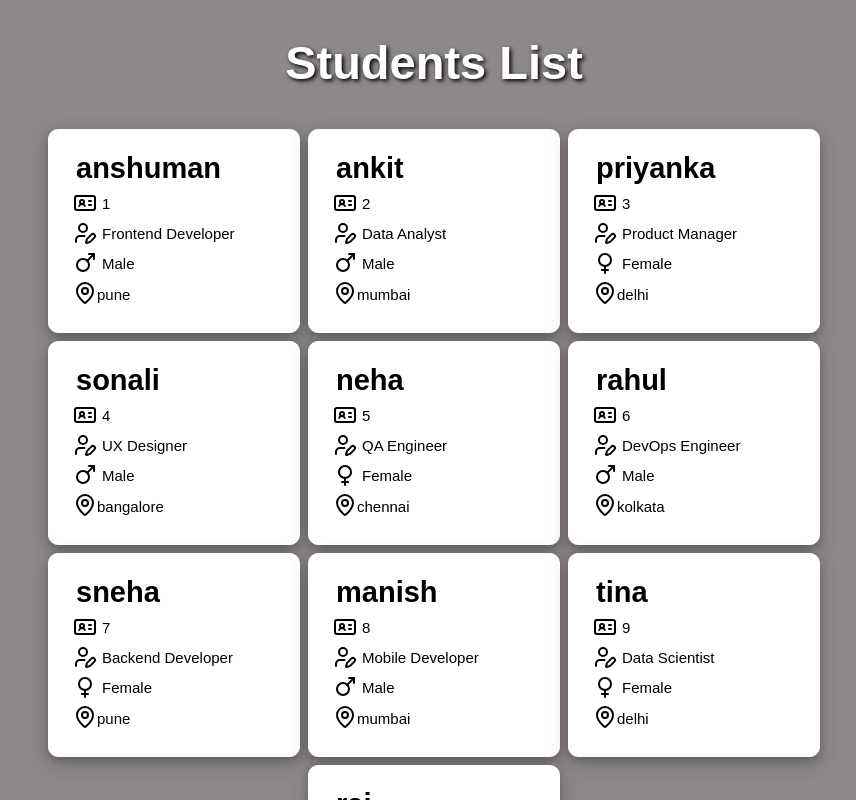
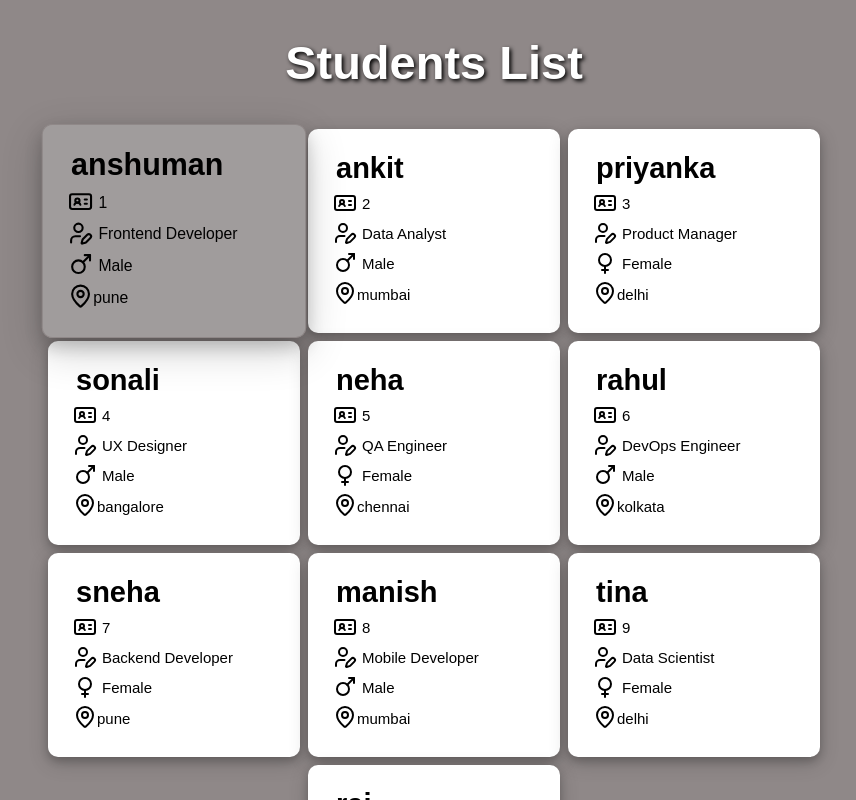
Before and after one commit to ANSHUMANMOREY7/-cards-mapping, a React (Vite) app: page / in a window 1280 px wide. In both pictures the pointer is over the element 380 px from the left and 231 px from the top of the page. Shown: the top 800 px of the page, without its empty margins (206-1062 px from the left). Built offline with nearby package versions, Linux system fonts and the light colour scheme.

Commit message:
transition added

```diff
--- a/src/Home.css
+++ b/src/Home.css
@@ -28,15 +28,21 @@
 }
 .card-container{
     padding: 20px;
-    border: 1px solid white;
+    border: 1px solid transparent;
     height: fit-content;
     width: 210px;
     border-radius: 10px;
     margin: 4px;
     background-color: #fff;
     box-shadow: 0 4px 8px 0 rgba(0, 0, 0, 0.2), 0 6px 20px 0 rgba(0, 0, 0, 0.19);
-
-
+    cursor: pointer;
+    transition: 32ms;
+}
+.card-container:hover{
+    background-color: rgb(160, 156, 156);
+    border: 1px solid  rgb(143, 136, 136);
+    box-shadow:  0 8px 16px 0 rgba(0, 0, 0, 0.2), 0 12px 40px 0 rgba(0, 0, 0, 0.19);
+    transform: scale(1.05);
 
 }
 .card-head{
```
